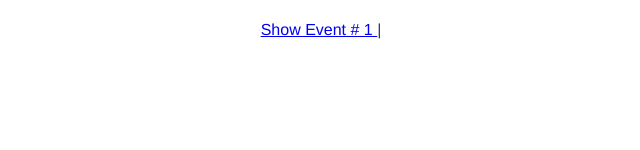
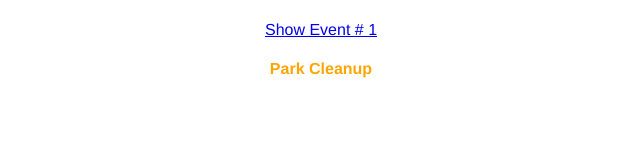
Before and after one commit to AmirahChamble/real-world-vue, a Vue app: page /#/ in a window 1280 px wide. Shown: the part 145-295 px from the top of the page, without its empty margins (319-959 px from the left). Built offline with nearby package versions, Linux system fonts and the light colour scheme.

Commit message:
feat: added nested component

```diff
--- a/src/components/EventCard.vue
+++ b/src/components/EventCard.vue
@@ -1,11 +1,22 @@
 <template>
     <div>
-        <h4>Park Cleanup</h4>
+        <h4> {{ title }} </h4>
     </div>
 </template>
 
 <script>
+    export default{
+        data(){
+            return{
+                title: 'Park Cleanup'
+            }
+        }
+    };
 </script>
 
-<style>
+<style scoped>
+
+h4{
+    color: orange;
+}
 </style>
--- a/src/views/EventList.vue
+++ b/src/views/EventList.vue
@@ -4,7 +4,19 @@
 
         <router-link
             :to="{ name: 'event-show', params: {id : '1'} }"
-        > Show Event # 1 </router-link> |
+        > Show Event # 1 </router-link>
+
+        <EventCard/>
 
     </div>
 </template>
+
+<script>
+import EventCard from '@/components/EventCard.vue'
+
+export default{
+    components:{
+        EventCard
+    }
+};
+</script>
```
